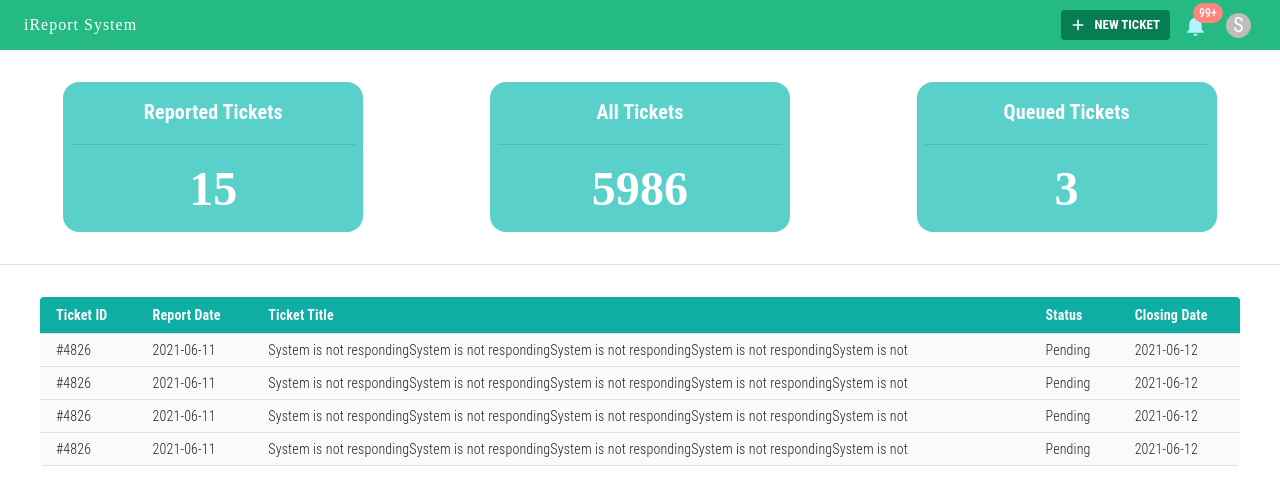
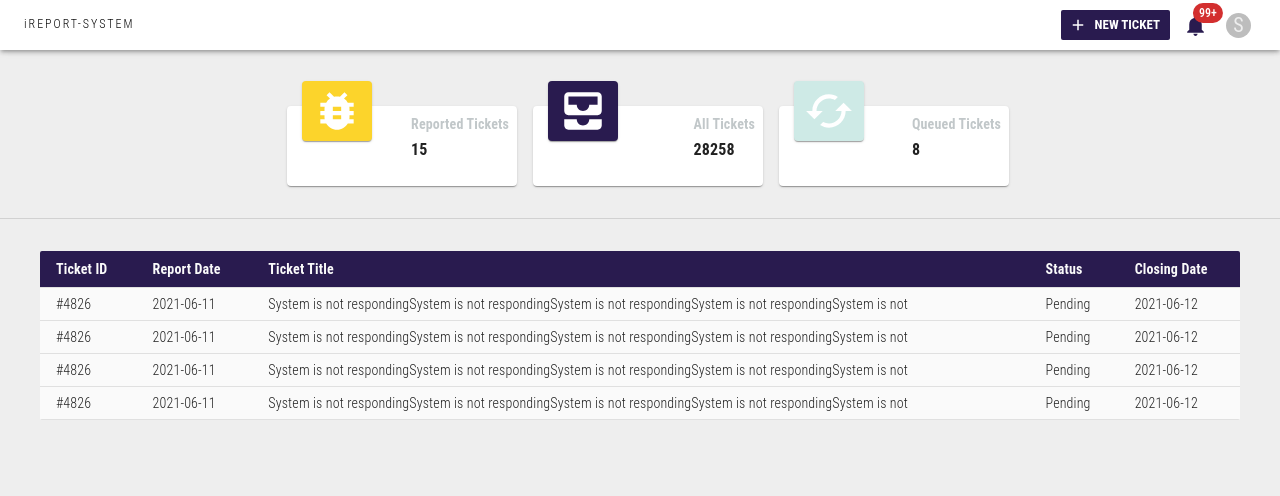
Before and after one commit to w4t3r-45/ticket_system, a React (Create React App) app: page /dashboard in a window 1280 px wide. Shown: the top 496 px of the page. Built offline with nearby package versions, Linux system fonts and the light colour scheme.

Commit message:
fix ui / theme

```diff
--- a/public/index.html
+++ b/public/index.html
@@ -7,7 +7,7 @@
     <meta name="theme-color" content="#000000" />
     <link
       rel="stylesheet"
-      href="https://fonts.googleapis.com/css?family=Roboto:300,400,500,700&display=swap"
+      href="https://fonts.googleapis.com/css?family=Roboto:100,300,400,500,700&display=swap"
     />
     <meta
       name="description"
--- a/src/App.js
+++ b/src/App.js
@@ -9,7 +9,7 @@ import {
 } from "react-router-dom";
 import Login from "./components/login";
 import UserDashboard from "./components/UserDashboard";
-import { rallyDark, rallyLight } from "./themes/rallyTheme";
+import { rallyLight } from "./themes/rallyTheme";
 
 function App() {
   const dispatch = useDispatch(); //helper to dipatch actions
--- a/src/components/UserDashboard.js
+++ b/src/components/UserDashboard.js
@@ -24,7 +24,8 @@ import {
   TableRow,
   TableFooter,
   styled,
-  ListItemText
+  ListItemText,
+  Container
 } from "@mui/material";
 import { tableCellClasses } from "@mui/material/TableCell";
 import { tableRowClasses } from "@mui/material/TableRow";
@@ -37,7 +38,10 @@ import {
   Logout,
   StackedBarChart,
   Cancel,
-  ChromeReaderMode
+  ChromeReaderMode,
+  BugReport,
+  AllInbox,
+  Cached
 } from "@mui/icons-material";
 //access theme object provided in our APP.JS
 import { useTheme } from "@mui/material/styles";
@@ -68,9 +72,7 @@ export default function UserDashboard({ props }) {
               Expand Details
             </Typography>
           </ListItemText>
-          <ChromeReaderMode
-            sx={{ color: theme.palette.warning.light, ml: 1 }}
-          />
+          <ChromeReaderMode sx={{ color: theme.palette.primary.main, ml: 1 }} />
         </MenuItem>
         <Divider
           light
@@ -86,7 +88,7 @@ export default function UserDashboard({ props }) {
               Category Analytics
             </Typography>
           </ListItemText>
-          <StackedBarChart sx={{ color: theme.palette.success.main, ml: 1 }} />
+          <StackedBarChart sx={{ color: theme.palette.primary.main, ml: 1 }} />
         </MenuItem>
         <Divider
           light
@@ -103,7 +105,7 @@ export default function UserDashboard({ props }) {
               Cancel Ticket
             </Typography>
           </ListItemText>
-          <Cancel sx={{ color: theme.palette.error.dark, ml: 1 }} />
+          <Cancel sx={{ color: theme.palette.primary.main, ml: 1 }} />
         </MenuItem>
       </MenuList>
     );
@@ -120,7 +122,6 @@ export default function UserDashboard({ props }) {
   // row click handler (ContextMenu "rightClick")
   const handleRowclick = ({ event, index }) => {
     event.preventDefault();
-    console.log(event.currentTarget);
     setCtxCoord({ x: event.pageX, y: event.pageY });
     setContextAnchor(event.currentTarget);
     setSelectedID(index);
@@ -143,21 +144,16 @@ export default function UserDashboard({ props }) {
   const openNotifMenu = Boolean(NotifAnchor);
 
   const boxStyle = {
-    width: 300,
-    height: 150,
+    minWidth: 230,
+    height: 80,
+    ml: 2,
     display: "flex",
-    flexDirection: "column",
-    justifyContent: "center",
-    alignItems: "center",
-    // bgcolor: theme.palette.secondary.dark,
-    bgcolor: theme.palette.secondary.light,
-    borderRadius: theme.shape.borderRadius,
-    padding: theme.spacing(1)
+    borderRadius: theme.shape.borderRadius
   };
 
   const StyledTableCell = styled(TableCell)(({ theme }) => ({
     [`&.${tableCellClasses.head}`]: {
-      backgroundColor: theme.palette.secondary.main,
+      backgroundColor: theme.palette.primary.main,
       color: theme.palette.grey[50],
       fontWeight: "bold"
     },
@@ -184,11 +180,15 @@ export default function UserDashboard({ props }) {
       {/* {console.log("Testing if we get current theme : ", theme)} */}
       {/* css base line must be added here in order that our THEME works properly */}
       <CssBaseline />
-      <AppBar elevation={0}>
+      <AppBar elevation={3}>
         <Toolbar>
           {/** i will change font of "body" typography when i use custom theming */}
-          <Typography variant="body" sx={{ flexGrow: 1 }} letterSpacing={1}>
-            iReport System
+          <Typography
+            variant="h6"
+            sx={{ flexGrow: 1, textTransform: "none", color: "#000" }}
+            letterSpacing={2}
+          >
+            iREPORT-SYSTEM
           </Typography>
           <Button
             variant="contained"
@@ -197,7 +197,8 @@ export default function UserDashboard({ props }) {
             startIcon={<Add />}
             size="small"
             sx={{
-              bgcolor: theme.palette.primary.dark
+              bgcolor: theme.palette.primary.main,
+              color: "#fff"
             }}
           >
             New Ticket
@@ -221,7 +222,7 @@ export default function UserDashboard({ props }) {
                   sx={{
                     width: "25px",
                     height: "25px",
-                    color: theme.palette.success.light
+                    color: theme.palette.primary.main
                   }}
                 />
               </Badge>
@@ -332,7 +333,11 @@ export default function UserDashboard({ props }) {
                 size="small"
                 variant="contained"
                 endIcon={<Logout />}
-                sx={{ mt: 1 }}
+                sx={{
+                  mt: 1,
+                  bgcolor: theme.palette.primary.main,
+                  color: "#fff"
+                }}
               >
                 Log Out
               </Button>
@@ -349,67 +354,150 @@ export default function UserDashboard({ props }) {
       {/* cards Container */}
       <Box
         display="flex"
-        justifyContent="space-around"
+        justifyContent="center"
         alignItems="center"
-        sx={{ mt: 4, mb: 4 }}
+        sx={{ mt: 7, mb: 4 }}
       >
-        <Box sx={boxStyle}>
+        <Box component={Paper} sx={boxStyle}>
+          {/* left box */}
+          <Box sx={{ width: 60, position: "relative" }}>
+            <Box
+              component={Paper}
+              display="flex"
+              justifyContent="center"
+              alignItems="center"
+              sx={{
+                position: "absolute",
+                bgcolor: "#FCD42B",
+                top: -25,
+                left: 15,
+                width: 70,
+                height: 60,
+                borderRadius: theme.shape.borderRadius
+              }}
+            >
+              <BugReport sx={{ width: 50, height: 50, color: "#fff" }} />
+            </Box>
+          </Box>
+          {/* right box */}
+          <Box
+            display="flex"
+            justifyContent="flex-end"
+            sx={{
+              flexGrow: 1,
+              pr: 1,
+              pt: 1,
+              borderRadius: theme.shape.borderRadius
+            }}
+          >
+            <Box>
               <Typography
-            variant="h6"
-            color={theme.palette.primary.contrastText}
+                variant="subtitle2"
                 fontWeight="bold"
-            sx={{ mb: 2 }}
+                sx={{ color: theme.palette.text.disabled }}
               >
                 Reported Tickets
               </Typography>
-          <Divider flexItem />
 
-          <Typography
-            variant="h3"
-            color={theme.palette.primary.contrastText}
-            fontWeight="bold"
-            sx={{ mt: 2 }}
-          >
+              <Typography variant="subtitle1" fontWeight="bold">
                 15
               </Typography>
             </Box>
-        <Box sx={boxStyle}>
+          </Box>
+        </Box>
+        <Box component={Paper} sx={boxStyle}>
+          {/* left box */}
+          <Box sx={{ width: 60, position: "relative" }}>
+            <Box
+              component={Paper}
+              display="flex"
+              justifyContent="center"
+              alignItems="center"
+              sx={{
+                position: "absolute",
+                bgcolor: "#291B4F",
+                top: -25,
+                left: 15,
+                width: 70,
+                height: 60,
+                borderRadius: theme.shape.borderRadius
+              }}
+            >
+              <AllInbox sx={{ width: 50, height: 50, color: "#fff" }} />
+            </Box>
+          </Box>
+          {/* right box */}
+          <Box
+            display="flex"
+            justifyContent="flex-end"
+            sx={{
+              flexGrow: 1,
+              pr: 1,
+              pt: 1,
+              borderRadius: theme.shape.borderRadius
+            }}
+          >
+            <Box>
               <Typography
-            variant="h6"
-            color={theme.palette.primary.contrastText}
+                variant="subtitle2"
                 fontWeight="bold"
-            sx={{ mb: 2 }}
+                sx={{ color: theme.palette.text.disabled }}
               >
                 All Tickets
               </Typography>
-          <Divider flexItem />
-          <Typography
-            variant="h3"
-            color={theme.palette.primary.contrastText}
-            fontWeight="bold"
-            sx={{ mt: 2 }}
-          >
-            5986
+
+              <Typography variant="subtitle1" fontWeight="bold">
+                28258
               </Typography>
             </Box>
-        <Box sx={boxStyle}>
+          </Box>
+        </Box>
+        <Box component={Paper} sx={boxStyle}>
+          {/* left box */}
+          <Box sx={{ width: 60, position: "relative" }}>
+            <Box
+              component={Paper}
+              display="flex"
+              justifyContent="center"
+              alignItems="center"
+              sx={{
+                position: "absolute",
+                bgcolor: "#CEEAE6",
+                top: -25,
+                left: 15,
+                width: 70,
+                height: 60,
+                borderRadius: theme.shape.borderRadius
+              }}
+            >
+              <Cached sx={{ width: 50, height: 50, color: "#fff" }} />
+            </Box>
+          </Box>
+          {/* right box */}
+          <Box
+            display="flex"
+            justifyContent="flex-end"
+            sx={{
+              flexGrow: 1,
+              pr: 1,
+              pt: 1,
+              borderRadius: theme.shape.borderRadius
+            }}
+          >
+            <Box>
               <Typography
-            variant="h6"
-            color={theme.palette.primary.contrastText}
+                variant="subtitle2"
                 fontWeight="bold"
-            sx={{ mb: 2 }}
+                sx={{ color: theme.palette.text.disabled }}
               >
                 Queued Tickets
               </Typography>
-          <Divider flexItem />
-          <Typography
-            variant="h3"
-            color={theme.palette.primary.contrastText}
-            fontWeight="bold"
-            sx={{ mt: 2 }}
-          >
-            3
+
+              <Typography variant="subtitle1" fontWeight="bold">
+                8
               </Typography>
+            </Box>
+          </Box>
         </Box>
       </Box>
       <Divider />
--- a/src/themes/rallyTheme.js
+++ b/src/themes/rallyTheme.js
@@ -3,66 +3,27 @@ import { createTheme } from "@mui/material";
 export const rallyLight = createTheme({
   mixins: {
     toolbar: {
-      minHeight: 50
+      minHeight: 50,
+      // backgroundColor: "#CEEAE6"
+      backgroundColor: "#fff"
     }
   },
   palette: {
-    mode: "light", //must be another name "Rally" just for testing purpose
+    mode: "light",
     primary: {
-      main: "#25b983",
-      light: "#3eeebc",
-      dark: "#087d54",
-      contrastText: "#fff"
+      main: "#291B4F"
     },
     secondary: {
-      main: "#0faea4",
-      light: "#59d1ca", //not used in rally
-      dark: "#085d56", //not used in rally
-      contrastText: "#fff"
-    },
-    error: {
-      main: "#fe867e",
-      light: "#ffd7d1",
-      dark: "#fe695d",
-      contrastText: "#fff"
-    },
-    warning: {
-      main: "#ffcf56",
-      light: "#ffdc81",
-      dark: "#ffdc81",
-      contrastText: "#fff"
-    },
-    info: {
-      main: "#b05efa",
-      light: "#b05efa",
-      dark: "#b05efa",
-      contrastText: "#fff"
-    },
-    success: {
-      main: "#74defd",
-      light: "#b3f2fe",
-      dark: "#0382f6",
-      contrastText: "#fff"
-    },
-    text: {
-      primary: "rgba(0,0,0,0.87)",
-      secondary: "rgba(0,0,0,0.6)",
-      disabled: "rgba(0,0,0,0.12)"
+      main: "#291B4F" //will change it soon
     },
     background: {
       paper: "#fff",
-      default: "#fff"
+      default: "#EEEEEE"
     },
-    action: {
-      active: "rgba(37, 185, 131, 0.54)",
-      hover: "rgba( 37, 185, 131, 0.08)",
-      hoverOpacity: 0.08,
-      selected: "rgba( 37, 185, 131, 0.14)",
-      disabled: "rgba( 37, 185, 131, 0.26)",
-      disabledBackground: "rgba( 37, 185, 131, 0.12)",
-      focus: "rgba( 37, 185, 131, 0.12)"
+    text: {
+      disabled: "#C1C7C9"
     }
-  },
+  }, //must be another name "Rally" just for testing purpose
   typography: {
     fontFamily: "'Roboto Condensed', sans-serif",
     h1: {
@@ -92,147 +53,8 @@ export const rallyLight = createTheme({
     },
     h6: {
       fontFamily: " 'Roboto Condensed', sans-serif",
-      fontWeight: "400",
-      fontSize: 20
-    },
-    subtitle1: {
-      fontFamily: " 'Roboto Condensed', sans-serif",
-      fontWeight: "400",
-      fontSize: 16
-    },
-    subtitle2: {
-      fontFamily: " 'Roboto Condensed', sans-serif",
-      fontWeight: "400",
-      fontSize: 14
-    },
-    body1: {
-      fontFamily: " 'Eczar', serif",
-      fontWeight: "400",
-      fontSize: 16
-    }, //ECZAR
-    body2: {
-      fontFamily: " 'Roboto Condensed', sans-serif",
-      fontWeight: "300",
-      fontSize: 14
-    },
-    button: {
-      fontFamily: " 'Roboto Condensed', sans-serif",
-      fontWeight: "700",
-      fontSize: 14
-    },
-    caption: {
-      fontFamily: " 'Roboto Condensed', sans-serif",
-      fontWeight: "400",
+      fontWeight: "100",
       fontSize: 12
-    },
-    overline: {
-      fontFamily: " 'Roboto Condensed', sans-serif",
-      fontWeight: "400",
-      fontSize: 10
-    }
-  }
-});
-
-export const rallyDark = createTheme({
-  mixins: {
-    toolbar: {
-      minHeight: 50,
-      backgroundColor: "rgba(39, 39, 47, 1)"
-    }
-  },
-  palette: {
-    mode: "dark", //must be another name "Rally" just for testing purpose
-    primary: {
-      main: "#25b983",
-      light: "#3eeebc",
-      dark: "#087d54",
-      contrastText: "rgba(0,0,0,0.87)"
-    },
-    secondary: {
-      main: "#0faea4",
-      light: "#59d1ca", //not used in rally
-      dark: "#085d56", //not used in rally
-      contrastText: "rgba(0,0,0,0.87)"
-    },
-    error: {
-      main: "#fe867e",
-      light: "#ffd7d1",
-      dark: "#fe695d",
-      contrastText: "rgba(0,0,0,0.87)"
-    },
-    warning: {
-      main: "#ffcf56",
-      light: "#ffdc81",
-      dark: "#ffdc81",
-      contrastText: "rgba(0,0,0,0.87)"
-    },
-    info: {
-      main: "#b05efa",
-      light: "#b05efa",
-      dark: "#b05efa",
-      contrastText: "rgba(0,0,0,0.87)"
-    },
-    success: {
-      main: "#74defd",
-      light: "#b3f2fe",
-      dark: "#0382f6",
-      contrastText: "rgba(0,0,0,0.87)"
-    },
-    text: {
-      primary: "rgba(255,255,255,0.7)", // this is hover color  and text color same time (???????)
-      secondary: "rgba(0255, 255, 255, 0.5)",
-      disabled: "rgba(255, 255, 255, 0.5)",
-      icon: "rgba(255, 255, 255, 0.12)"
-    },
-    background: {
-      paper: "rgba(55, 55, 64, 1)",
-      default: "rgba(51, 51, 61, 1)" //must add cssbaseline to use those colors
-    },
-    action: {
-      active: "#fff",
-      hover: "rgba( 255, 255, 255, 0.08)",
-      hoverOpacity: 0.08,
-      selected: "rgba( 255, 255, 255, 0.16)",
-      selectedOpacity: 0.16,
-      disabled: "rgba( 255, 255, 255, 0.3)",
-      disabledBackground: "rgba( 255, 255, 255, 0.12)",
-      disabledOpacity: 0.38,
-      focus: "rgba( 255, 255, 255, 0.12)",
-      focusOpacity: 0.12
-    },
-    divider: "rgba(39, 39, 47, 1)"
-  },
-  typography: {
-    fontFamily: "'Roboto Condensed', sans-serif",
-    h1: {
-      fontFamily: "'Roboto Condensed', sans-serif",
-      fontWeight: "300",
-      fontSize: 96
-    },
-    h2: {
-      fontFamily: "'Roboto Condensed', sans-serif",
-      fontWeight: "300",
-      fontSize: 60
-    },
-    h3: {
-      fontFamily: "'Eczar', serif",
-      fontWeight: "400",
-      fontSize: 48
-    }, //ECZAR
-    h4: {
-      fontFamily: " 'Roboto Condensed', sans-serif",
-      fontWeight: "300",
-      fontSize: 34
-    },
-    h5: {
-      fontFamily: " 'Roboto Condensed', sans-serif",
-      fontWeight: "400",
-      fontSize: 24
-    },
-    h6: {
-      fontFamily: " 'Roboto Condensed', sans-serif",
-      fontWeight: "400",
-      fontSize: 20
     },
     subtitle1: {
       fontFamily: " 'Roboto Condensed', sans-serif",
@@ -270,11 +92,7 @@ export const rallyDark = createTheme({
       fontSize: 10
     }
   },
-  components: {
-    Paper: {
-      defaultProps: {
-        elevation: 0
-      }
-    }
+  shape: {
+    borderRadius: 2
   }
 });
```
Lines whose indentation alone changed are shown as unchanged.
